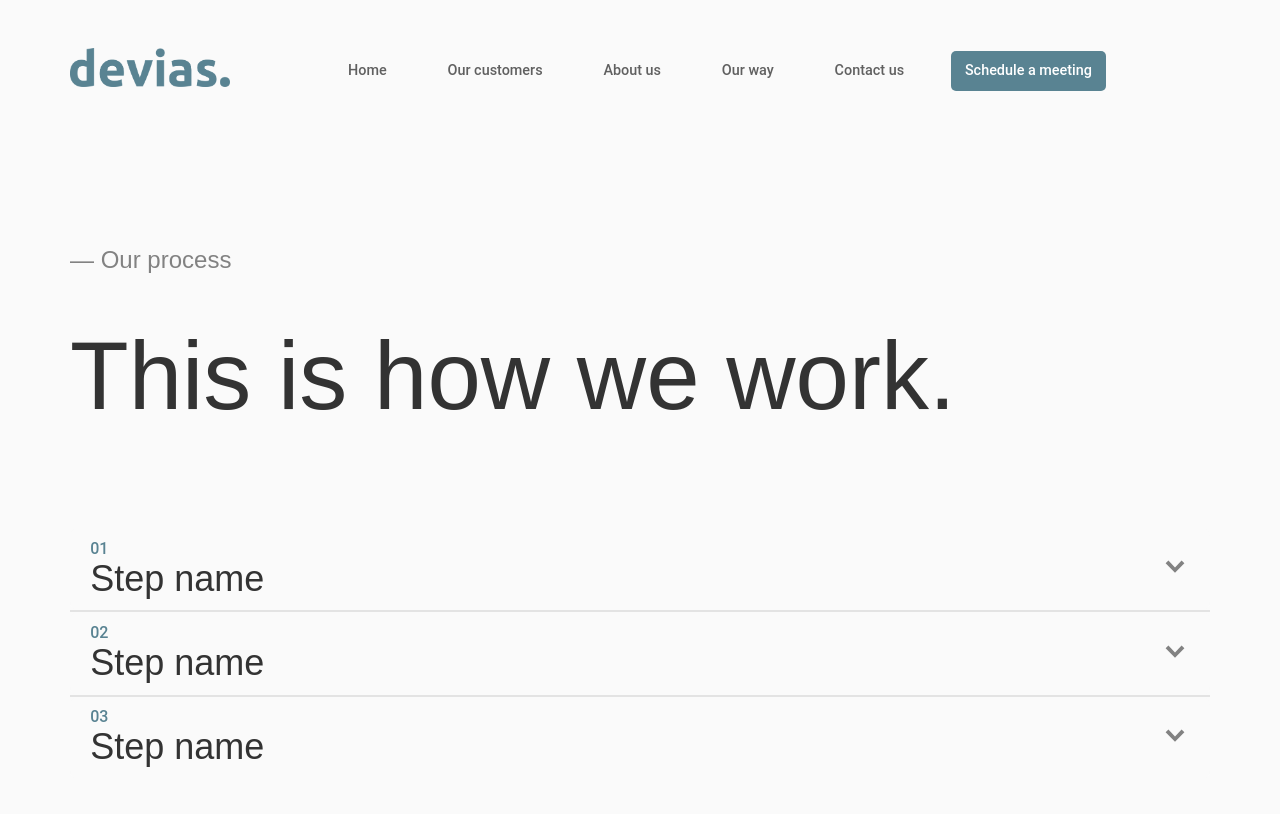
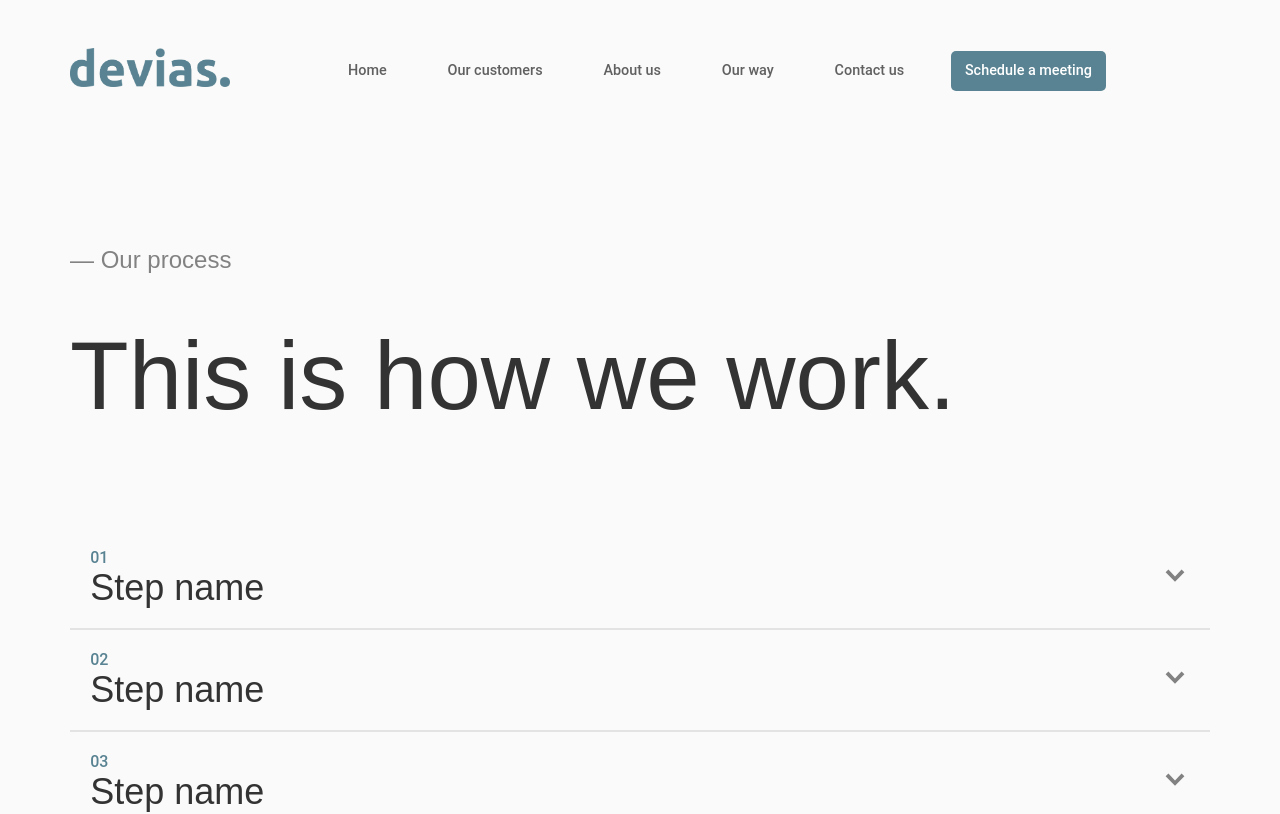
Before and after one commit to brunoosella/devias-web, a React (Vite) app in the folder devias-web/: page /our-way in a window 1280 px wide. Shown: the top 814 px of the page. Built offline with nearby package versions, Linux system fonts and the light colour scheme.

Commit message:
Fix size to fiot content in steps (DEV-26)

```diff
--- a/devias-web/src/Components/ItemStep/ItemStep.scss
+++ b/devias-web/src/Components/ItemStep/ItemStep.scss
@@ -7,7 +7,7 @@
     align-items: center;
     justify-content: space-between;
     width: 100%;
-    height: 100%;
+    height: 100px;
     background-color: #FAFAFA;
     color: #333;
 
@@ -71,7 +71,15 @@
       display: flex;
       height: 100px;
       border-top: 0.5px solid #9d9d9d40;
-
+      @media (max-width: 767px){
+        height: 130px;
+      }
+      @media (max-width: 575px){
+        height: 145px;
+      }
+      @media (max-width: 459px){
+        height: 190px;
+      }
     }
   }
 
--- a/devias-web/src/Screens/OurWay/OurWay.scss
+++ b/devias-web/src/Screens/OurWay/OurWay.scss
@@ -75,7 +75,7 @@
             padding: 48px;
             border-radius: 10px;
             min-height: 370px;
-            background-image: url(../../assets/background-develop.png);
+            background-image: url(Assets/background-develop.png);
             background-repeat: no-repeat;
             background-size: cover;
             background-position: right;
```
